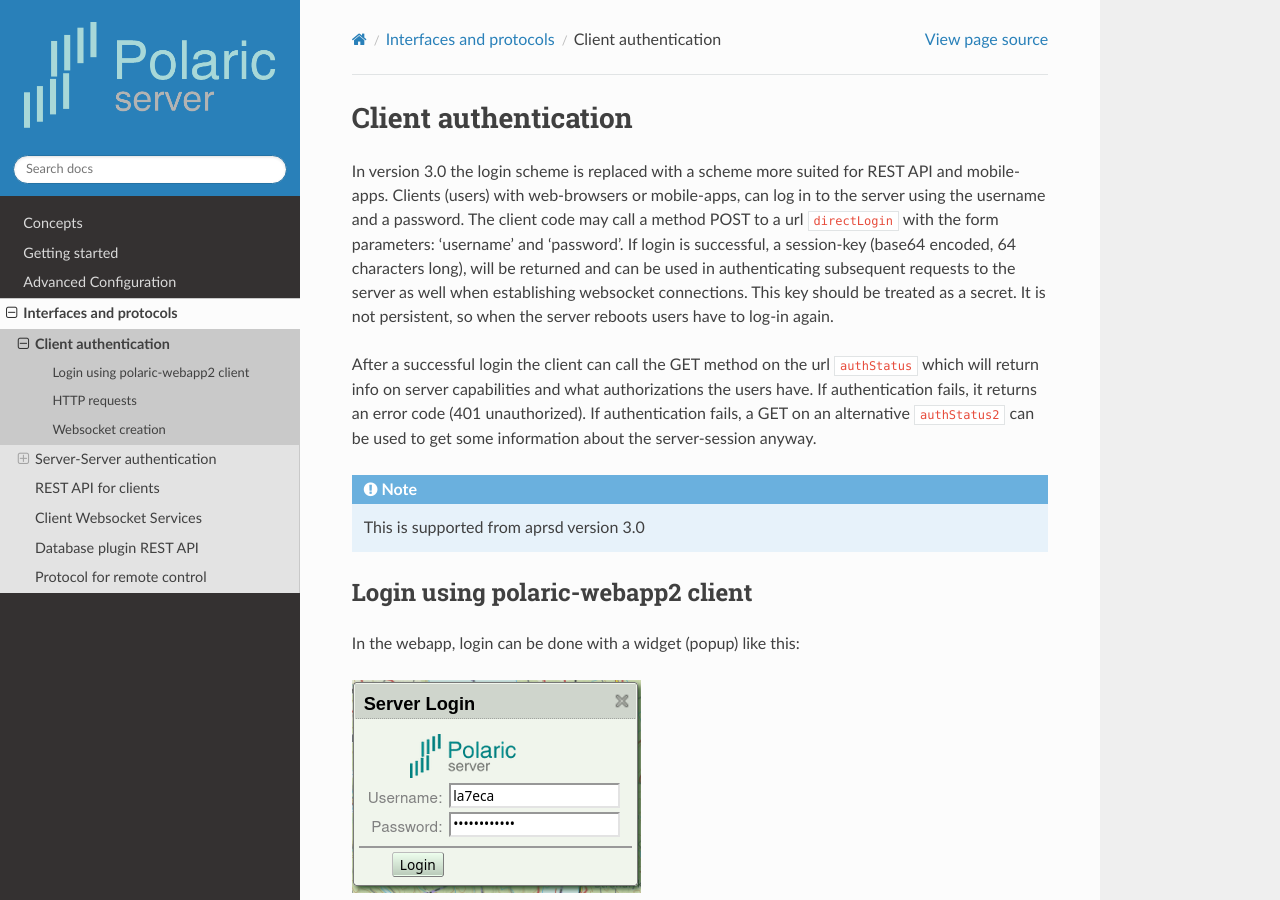
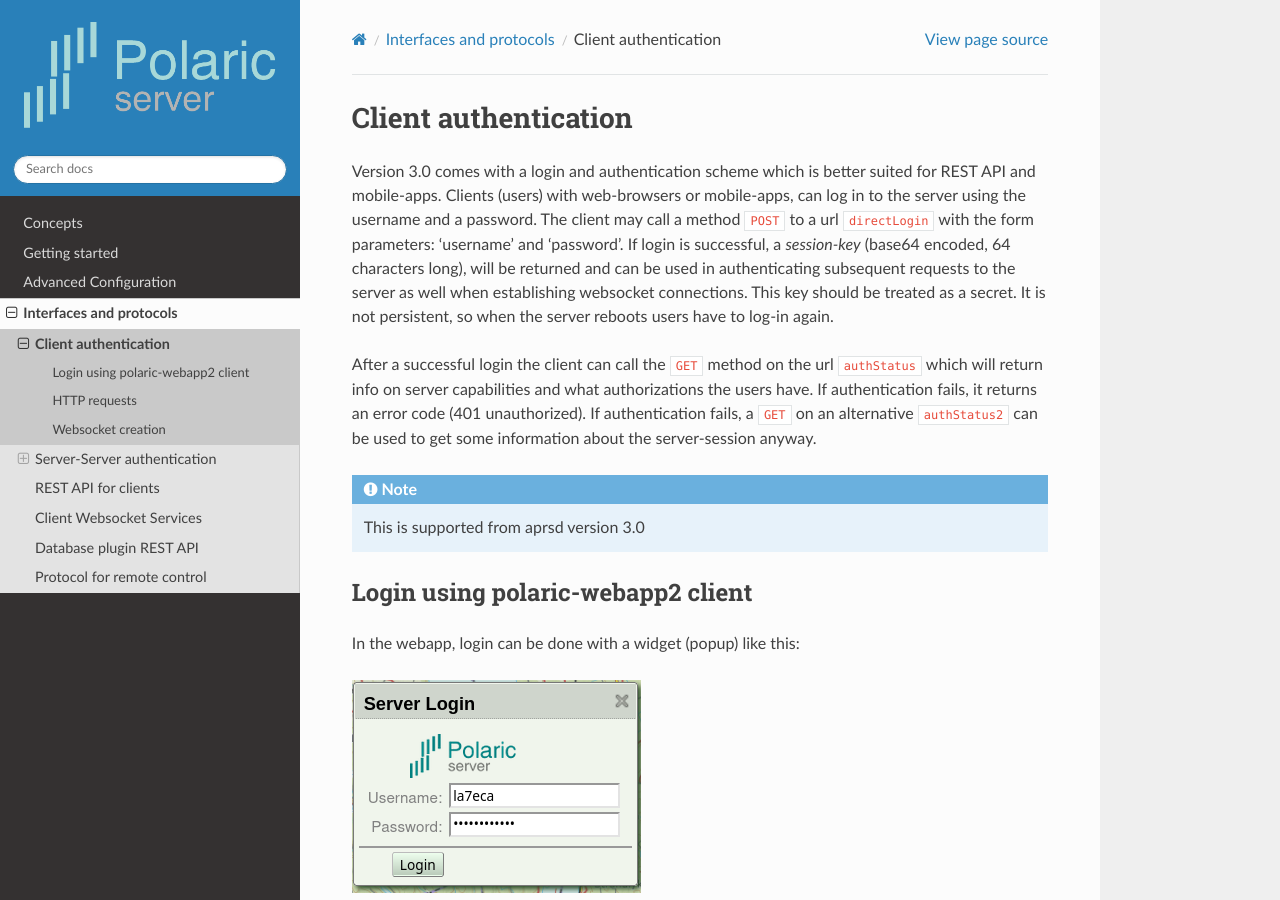
Before and after one commit to joakimsk/docs, a Sphinx documentation site: the page built from docs/clientauth.rst, in a window 1280 px wide and 900 px high. Built offline with Sphinx 7.4.7 and the Read the Docs theme 2.0.0, drawn with Linux system fonts in a browser that asks for light colours.

Commit message:
Update clientauth.rst

```diff
--- a/docs/clientauth.rst
+++ b/docs/clientauth.rst
@@ -2,10 +2,10 @@
 Client authentication
 =====================
 
-In version 3.0 the login scheme is replaced with a scheme more suited for REST API and mobile-apps.
-Clients (users) with web-browsers or mobile-apps, can log in to the server using the username and a password. The client code may call a method POST to a url ``directLogin`` with the form parameters: 'username' and 'password'. If login is successful, a session-key (base64 encoded, 64 characters long), will be returned and can be used in authenticating subsequent requests to the server as well when establishing websocket connections. This key should be treated as a secret. It is not persistent, so when the server reboots users have to log-in again.
+Version 3.0 comes with a login and authentication scheme which is better suited for REST API and mobile-apps.
+Clients (users) with web-browsers or mobile-apps, can log in to the server using the username and a password. The client may call a method ``POST`` to a url ``directLogin`` with the form parameters: 'username' and 'password'. If login is successful, a *session-key* (base64 encoded, 64 characters long), will be returned and can be used in authenticating subsequent requests to the server as well when establishing websocket connections. This key should be treated as a secret. It is not persistent, so when the server reboots users have to log-in again.
 
-After a successful login the client can call the GET method on the url ``authStatus`` which will return info on server capabilities and what authorizations the users have. If authentication fails, it returns an error code (401 unauthorized). If authentication fails, a GET on an alternative ``authStatus2`` can be used to get some information about the server-session anyway.
+After a successful login the client can call the ``GET`` method on the url ``authStatus`` which will return info on server capabilities and what authorizations the users have. If authentication fails, it returns an error code (401 unauthorized). If authentication fails, a ``GET`` on an alternative ``authStatus2`` can be used to get some information about the server-session anyway.
 
 .. note::
     This is supported from aprsd version 3.0
```
